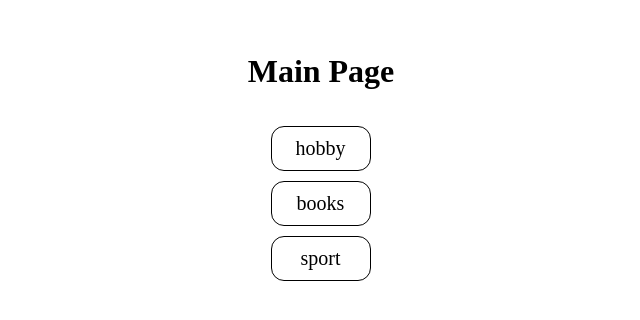
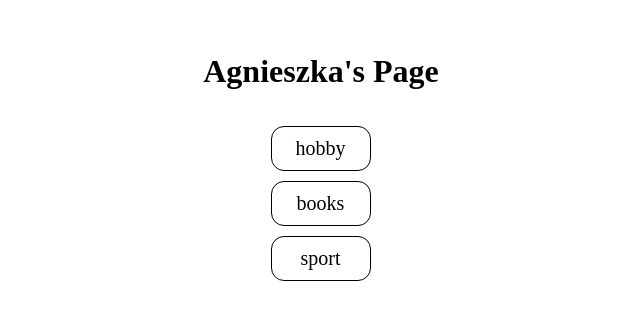
Before and after one commit to ladyagagi/html_assignment_week1, a plain HTML site: page index.html in a window 1280 px wide. Shown: the part 238-558 px from the top of the page, without its empty margins (327-967 px from the left). Drawn offline with Linux system fonts and the light colour scheme.

Commit message:
Update index.html

```diff
--- a/index.html
+++ b/index.html
@@ -9,7 +9,7 @@
 </head>
 <body>
     <main>
-        <h1>Main Page</h1>
+        <h1>Agnieszka's Page</h1>
         <ul class="nav">
             <li> <a href="./pages/hobby.html">hobby</a></li>
             <li><a href="./pages/books.html">books</a></li>
```
